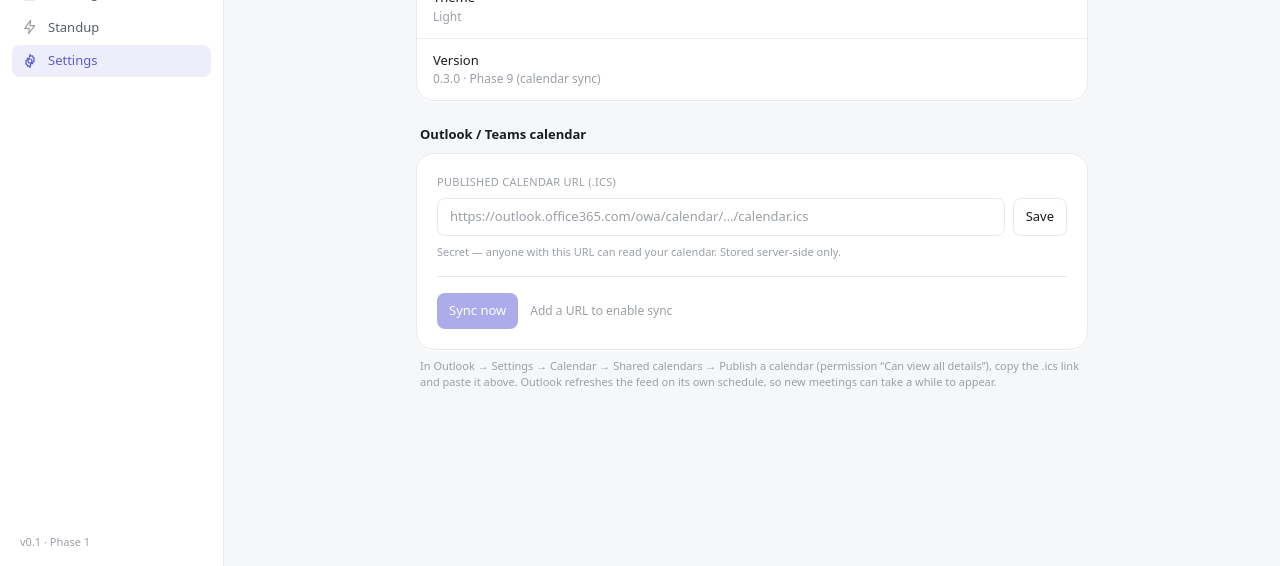
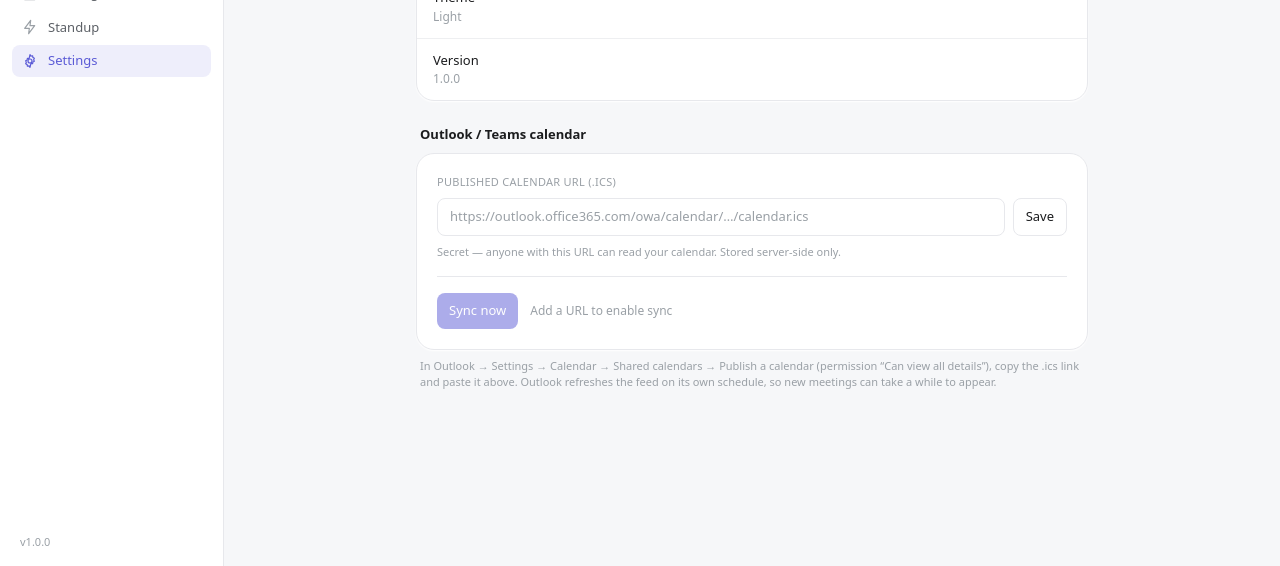
Before and after one commit to nitinChauhan6895/workday, a Next.js app: page /settings in a window 1280 px wide. Shown: the part 234-800 px from the top of the page. Built offline with nearby package versions, Linux system fonts and the light colour scheme; no server answers; the database is empty.

Commit message:
Version: unify to single source (lib/version.ts) and bump to 1.0.0
Sidebar showed stale 'v0.1 · Phase 1'; settings + package.json now all read 1.0.0.

Co-Authored-By: Claude Opus 4.8 <noreply@anthropic.com>

```diff
--- a/app/(app)/settings/page.tsx
+++ b/app/(app)/settings/page.tsx
@@ -1,5 +1,6 @@
 import { createClient } from "@/lib/supabase/server";
 import { getSettings } from "@/lib/data";
+import { APP_VERSION } from "@/lib/version";
 import PageHeader from "@/components/PageHeader";
 import SignOutButton from "@/components/SignOutButton";
 import CalendarSync from "@/components/CalendarSync";
@@ -20,7 +21,7 @@ export default async function SettingsPage() {
         <Row label="Account" value={user?.email ?? "—"} action={<SignOutButton />} />
         <Row label="Sync" value="Supabase realtime — live" />
         <Row label="Theme" value="Light" />
-        <Row label="Version" value="0.3.0 · Phase 9 (calendar sync)" />
+        <Row label="Version" value={APP_VERSION} />
       </div>
 
       <section>
--- a/components/Sidebar.tsx
+++ b/components/Sidebar.tsx
@@ -2,6 +2,7 @@
 
 import Link from "next/link";
 import { usePathname } from "next/navigation";
+import { APP_VERSION } from "@/lib/version";
 
 const NAV = [
   { href: "/", label: "Dashboard", icon: GridIcon },
@@ -57,7 +58,7 @@ export default function Sidebar({ onNavigate }: { onNavigate?: () => void }) {
         })}
       </nav>
 
-      <div className="px-2 pt-3 text-[11px] text-muted">v0.1 · Phase 1</div>
+      <div className="px-2 pt-3 text-[11px] text-muted">v{APP_VERSION}</div>
     </aside>
   );
 }
--- /dev/null
+++ b/lib/version.ts
@@ -0,0 +1,2 @@
+// Single source of truth for the app version shown in the UI.
+export const APP_VERSION = "1.0.0";
--- a/package.json
+++ b/package.json
@@ -1,6 +1,6 @@
 {
   "name": "workday",
-  "version": "0.1.0",
+  "version": "1.0.0",
   "private": true,
   "scripts": {
     "dev": "next dev -p 3100",
```
